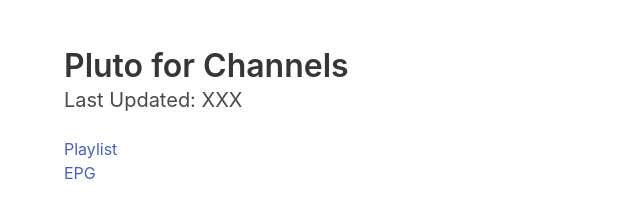
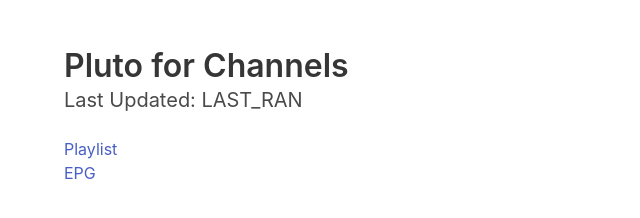
Before and after one commit to maddox/pluto-for-channels, a plain HTML site: page index.html in a window 1280 px wide. Shown: the full height of the page, 0-640 px from the left. Drawn offline with nearby package versions, Linux system fonts and the light colour scheme.

Commit message:
use a real VAR name

```diff
--- a/index.html
+++ b/index.html
@@ -13,7 +13,7 @@
         Pluto for Channels
       </h1>
       <p class="subtitle">
-        Last Updated: XXX
+        Last Updated: LAST_RAN
       </p>
       <ul>
         <li><a href="/playlist.m3u">Playlist</a></li>
```
